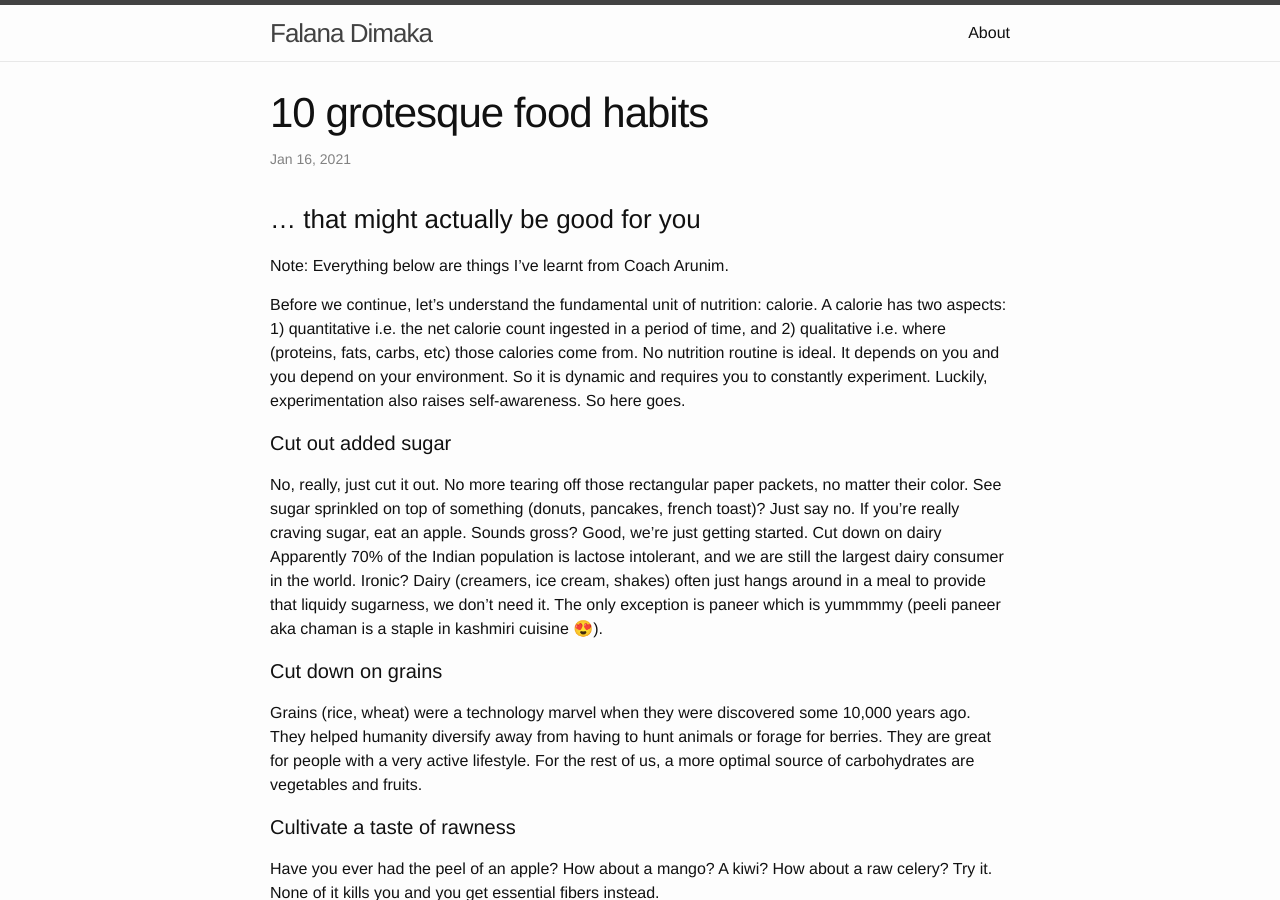
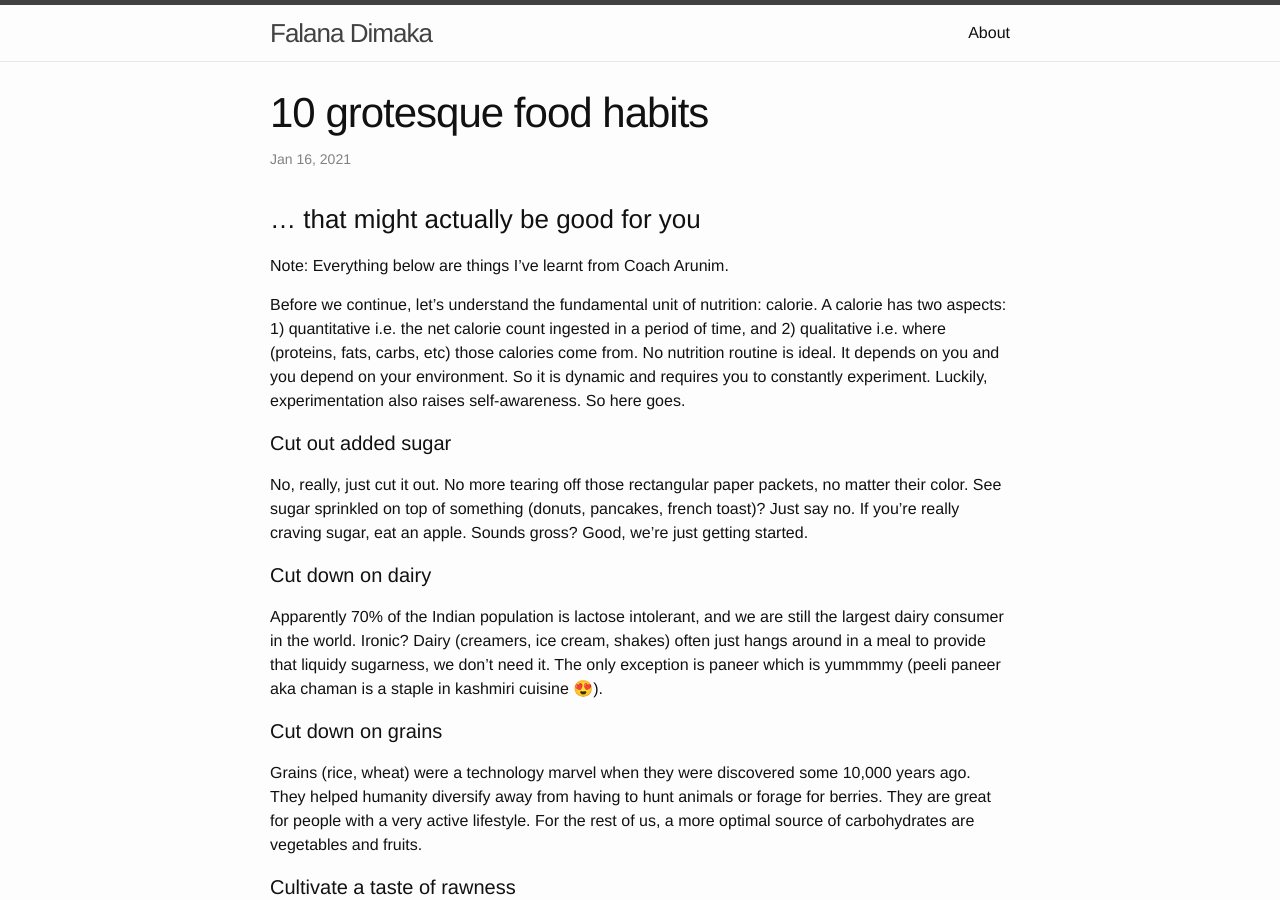
Before and after one commit to xenophene/xenophene.github.io, a Jekyll site: the page built from _posts/2021-01-15-grotesque-food-habits.markdown, in a window 1280 px wide and 900 px high. Built offline with Jekyll 4.4.1, drawn with Linux system fonts in a browser that asks for light colours.

```diff
--- a/_posts/2021-01-15-grotesque-food-habits.markdown
+++ b/_posts/2021-01-15-grotesque-food-habits.markdown
@@ -12,7 +12,9 @@ Before we continue, let's understand the fundamental unit of nutrition: calorie.
 
 #### Cut out added sugar ####
 No, really, just cut it out. No more tearing off those rectangular paper packets, no matter their color. See sugar sprinkled on top of something (donuts, pancakes, french toast)? Just say no. If you're really craving sugar, eat an apple. Sounds gross? Good, we're just getting started.
-Cut down on dairy
+
+
+#### Cut down on dairy ####
 Apparently 70% of the Indian population is lactose intolerant, and we are still the largest dairy consumer in the world. Ironic? Dairy (creamers, ice cream, shakes) often just hangs around in a meal to provide that liquidy sugarness, we don't need it. The only exception is paneer which is yummmmy (peeli paneer aka chaman is a staple in kashmiri cuisine 😍).
 
 
```
